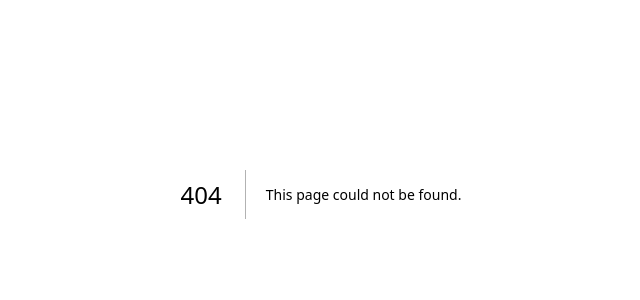
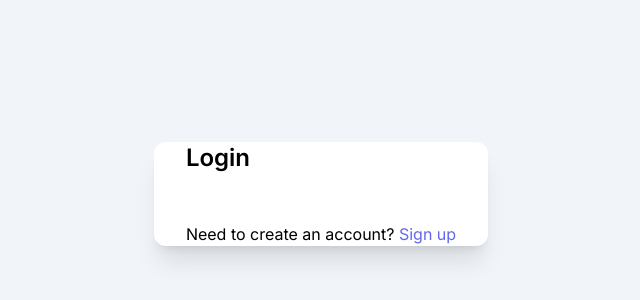
Before and after one commit to DevChrisVaz/gymbro-admin-panel, a Next.js app: page /login in a window 1280 px wide. Before the commit this address had no page. Shown: the part 206-506 px from the top of the page, without its empty margins (319-959 px from the left). Built offline with nearby package versions, Linux system fonts and the light colour scheme.

Commit message:
login page trial

```diff
--- /dev/null
+++ b/src/app/login/page.tsx
@@ -0,0 +1,17 @@
+import Link from "next/link";
+
+export default function LoginPage() {
+    return (
+        <div className="h-screen w-screen flex justify-center items-center bg-slate-100">
+            <div className="sm:shadow-xl px-8 pb8 pt12 sm:bg-white rounded-xl space-y-12">
+                <h1 className=" text-black font-semibold text-2xl">Login</h1>
+                <p className="text-center text-black">
+                    Need to create an account?{' '}
+                    <Link className="text-indigo-500 hover:underline" href="/login">
+                        Sign up
+                    </Link> {' '}
+                </p>
+            </div>
+        </div>
+    )
+}
--- a/tailwind.config.ts
+++ b/tailwind.config.ts
@@ -15,6 +15,8 @@ const config: Config = {
       },
     },
   },
-  plugins: [],
+  plugins: [
+
+  ],
 }
 export default config
```
